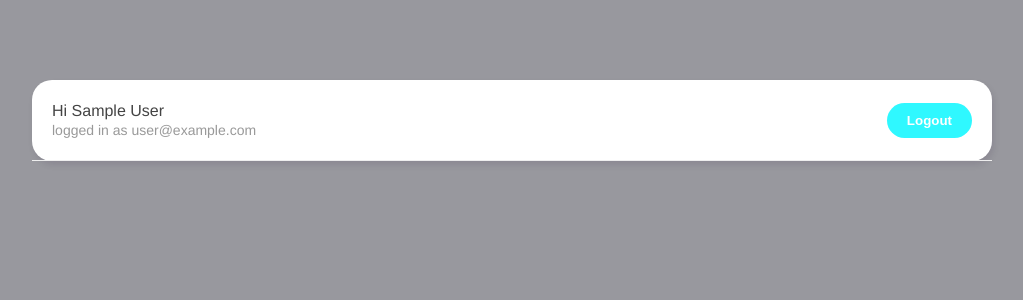
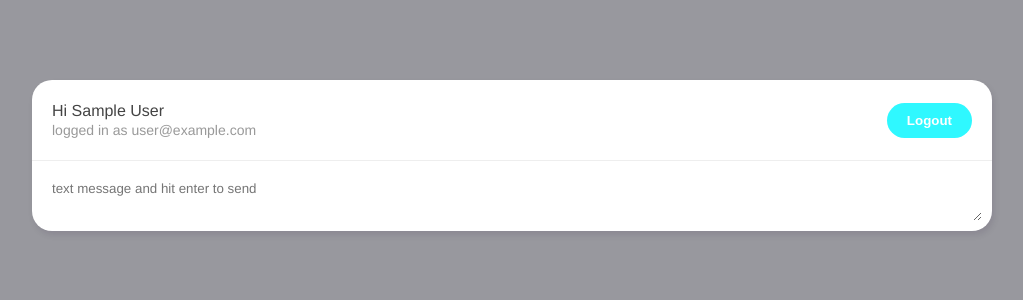
Before and after one commit to thazinmyint/LiveChatRoom, a Vue app: page /chatroom in a window 1280 px wide. Shown: the top 300 px of the page, without its empty margins (128-1151 px from the left). Built offline with nearby package versions, Linux system fonts and the light colour scheme; no server answers; sample sign-in values are in the browser's storage.

Commit message:
create our new chat form

```diff
--- /dev/null
+++ b/src/components/NewChatForm.vue
@@ -0,0 +1,49 @@
+<template>
+    <form>
+        <textarea
+         placeholder="text message and hit enter to send"
+         v-model="message"
+         @keypress.enter="handleSubmit"
+         ></textarea>
+    </form>
+</template>
+
+<script>
+import { ref } from '@vue/reactivity'
+import getUser from "../composables/getUser";
+import {timestamp} from "../firebase/config";
+export default {
+    setup(){
+        let message=ref("");
+        let {user}=getUser();
+        let handleSubmit=()=>{
+            let chat={
+                message:message.value,
+                name:user.value.displayName,
+                created_at:timestamp()
+            }
+            console.log(chat);
+            message.value="";
+        }
+
+        return {message,handleSubmit};
+    }
+}
+</script>
+
+<style>
+    form{
+        margin:10px;
+    }
+    textarea {
+        width:100%;
+        max-width:100%;
+        margin-bottom:6px;
+        padding:10px;
+        box-sizing:border-box;
+        border:0;
+        border-radius:20px;
+        font-family:inherit;
+        outline:none;
+    }
+</style>
--- a/src/views/Chatroom.vue
+++ b/src/views/Chatroom.vue
@@ -1,16 +1,19 @@
 <template>
   <div class="container">
     <Navbar></Navbar>
+    <NewChatForm></NewChatForm>
   </div>
 </template>
 
 <script>
+import NewChatForm from '../components/NewChatForm'
 import { watch } from '@vue/runtime-core'
 import Navbar from '../components/Navbar'
 import getUser from "../composables/getUser"
 import {useRouter} from "vue-router"
 export default {
-  components: { Navbar },
+  components: {
+    NewChatForm, Navbar },
   setup(){
     let {user}=getUser();
     let router=useRouter();
```
